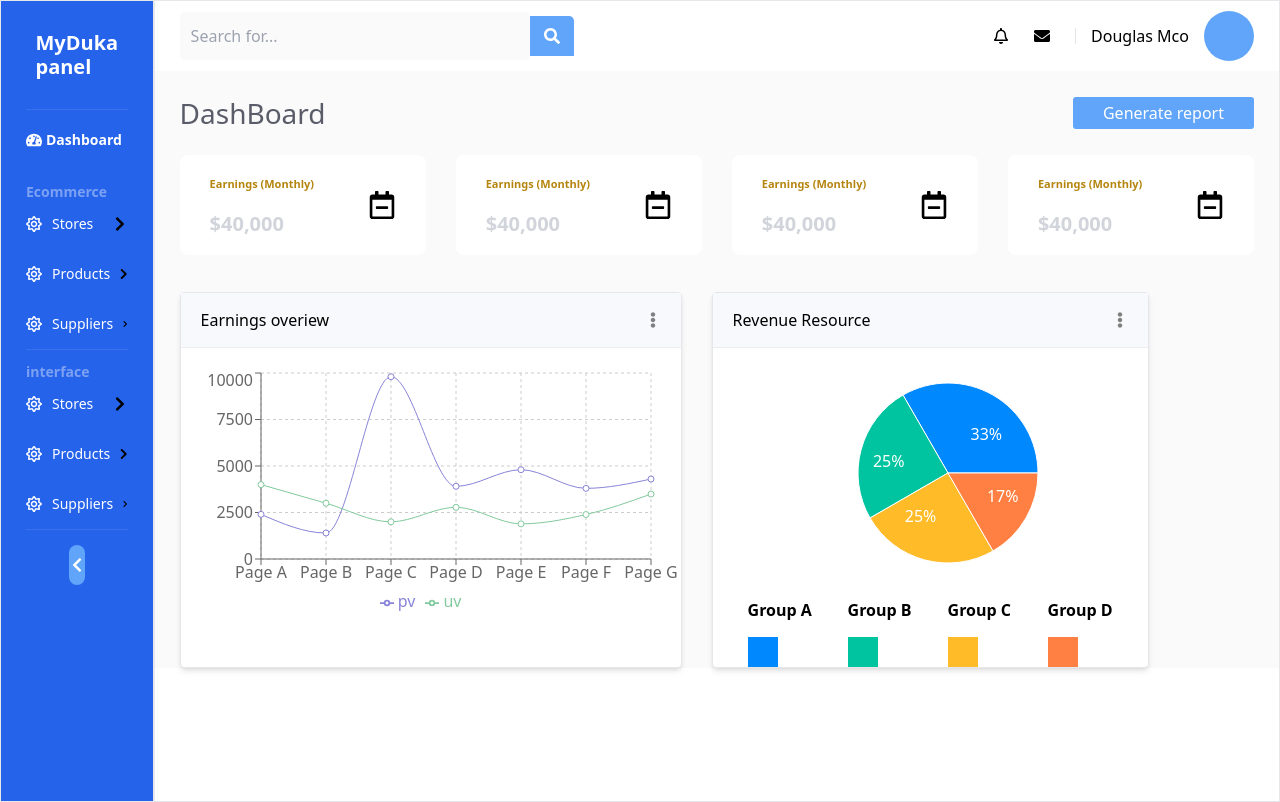
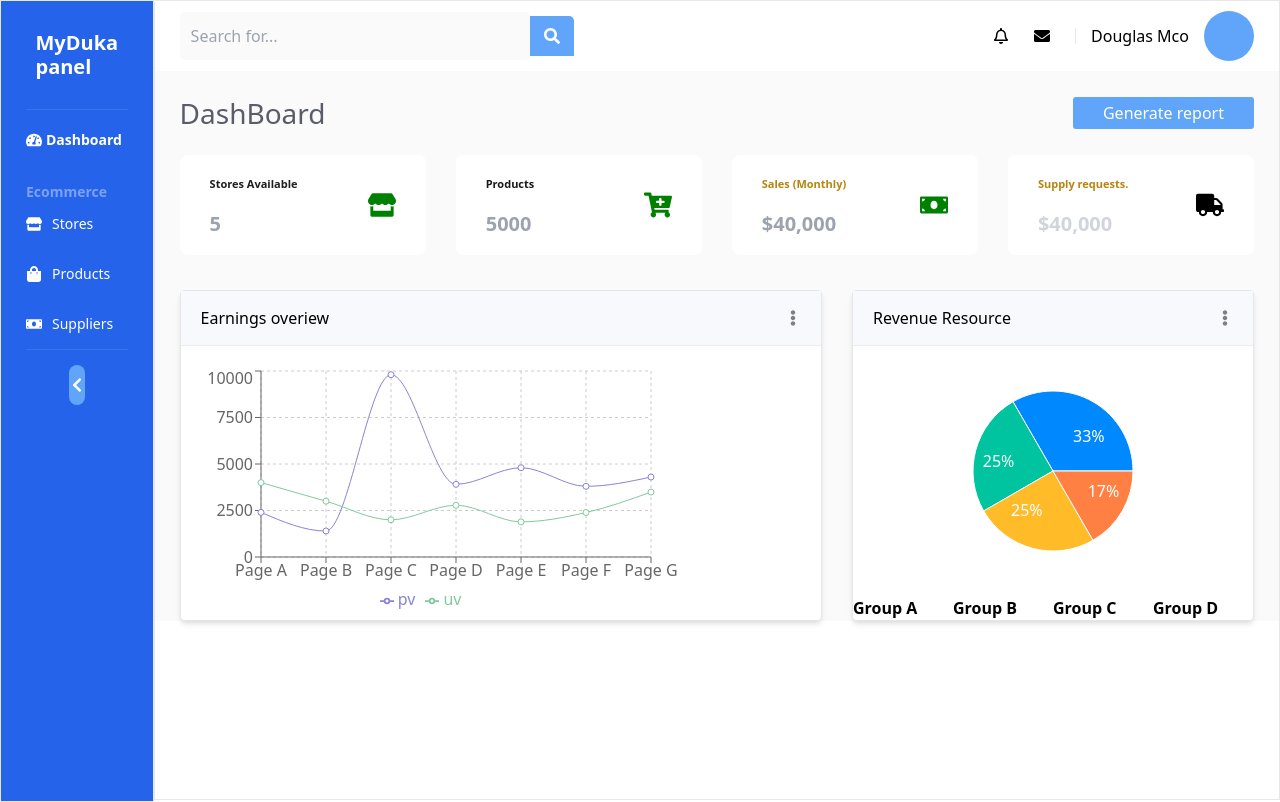
Before and after one commit to mark-kibo/My-duka, a React (Create React App) app: page / in a window 1280 px wide. Built offline with nearby package versions, Linux system fonts and the light colour scheme.

Commit message:
Updates on router

```diff
--- a/src/App.js
+++ b/src/App.js
@@ -2,21 +2,19 @@ import { Outlet } from "react-router-dom";
 import DashBoardOverView from "./components/DashBoard/DashBoardOverView";
 import Sidebar from "./components/Sidebar";
 
-
 function App() {
   return (
-    <div className="flex">
-      {/* sidebar */}
-      <div className="basis-[12%] border overflow-hidden">
-        <Sidebar/>
-
+    <div className="flex overflow-y-hidden">
+      {/* Sidebar */}
+      <div className="basis-[12%] border overflow-hidden bg-blue-600">
+        <Sidebar />
       </div>
 
-
-      <div className="basis-[88%] border overflow-y-auto">
-        <DashBoardOverView/>
+      {/* Dashboard */}
+      <div className="basis-[88%] border overflow-y-auto max-h-screen">
+        <DashBoardOverView />
         <div>
-          <Outlet></Outlet>
+          <Outlet />
         </div>
       </div>
     </div>
--- /dev/null
+++ b/src/components/Login.js
@@ -0,0 +1,9 @@
+import React from 'react'
+
+const Login = () => {
+  return (
+    <div>Login</div>
+  )
+}
+
+export default Login
--- a/src/components/Main.js
+++ b/src/components/Main.js
@@ -1,5 +1,5 @@
 import React from 'react'
-import { FaEllipsisV, FaRegCalendarMinus } from 'react-icons/fa'
+import { FaCartPlus, FaEllipsisV, FaMoneyBill, FaRegCalendarMinus, FaStore, FaTruck } from 'react-icons/fa'
 import AreaChart from './charts/AreaChart'
 import PieChartPlot from './charts/PieChart'
 
@@ -14,39 +14,39 @@ const Main = () => {
         <div className='grid grid-cols-4 gap-[30px] mt-[25px] pb-[15px]'>
             <div className='h-[100px] rounded-[8px] bg-white border-1-[4px] border-[#4E73DF] flex items-center justify-between px-[30px] cursor-pointer hover:shadow-lg transform hover:scale-[103%] transition duration-200'>
                     <div>
-                        <h2 className='text-[#B5850F] text-[11px] leading-[17px] font-bold'>Earnings (Monthly)</h2>
-                        <h1 className='text-[20px] leading-[24px] font-bold text-gray-300 mt-5'>$40,000</h1>
+                        <h2 className='text-[#1f1e1e] text-[11px] leading-[17px] font-bold'>Stores Available</h2>
+                        <h1 className='text-[20px] leading-[24px] font-bold text-gray-400 mt-5'>5</h1>
                     </div>
-                    <FaRegCalendarMinus fontSize={28} color=''/>
+                    <FaStore fontSize={28} color='green'/>
             </div>
 
             <div className='h-[100px] rounded-[8px] bg-white border-1-[4px] border-[#4E73DF] flex items-center justify-between px-[30px] cursor-pointer hover:shadow-lg transform hover:scale-[103%] transition duration-200'>
                     <div>
-                        <h2 className='text-[#B5850F] text-[11px] leading-[17px] font-bold'>Earnings (Monthly)</h2>
-                        <h1 className='text-[20px] leading-[24px] font-bold text-gray-300 mt-5'>$40,000</h1>
+                        <h2 className='text-[#1a1918] text-[11px] leading-[17px] font-bold'>Products</h2>
+                        <h1 className='text-[20px] leading-[24px] font-bold text-gray-400 mt-5'>5000</h1>
                     </div>
-                    <FaRegCalendarMinus fontSize={28} color=''/>
+                    <FaCartPlus className='outlined-none' fontSize={28} color='green'/>
             </div>
 
             <div className='h-[100px] rounded-[8px] bg-white border-1-[4px] border-[#4E73DF] flex items-center justify-between px-[30px] cursor-pointer hover:shadow-lg transform hover:scale-[103%] transition duration-200'>
                     <div>
-                        <h2 className='text-[#B5850F] text-[11px] leading-[17px] font-bold'>Earnings (Monthly)</h2>
-                        <h1 className='text-[20px] leading-[24px] font-bold text-gray-300 mt-5'>$40,000</h1>
+                        <h2 className='text-[#B5850F] text-[11px] leading-[17px] font-bold'>Sales (Monthly)</h2>
+                        <h1 className='text-[20px] leading-[24px] font-bold text-gray-400 mt-5'>$40,000</h1>
                     </div>
-                    <FaRegCalendarMinus fontSize={28} color=''/>
+                    <FaMoneyBill fontSize={28} color='green'/>
             </div>
 
             <div className='h-[100px] rounded-[8px] bg-white border-1-[4px] border-[#4E73DF] flex items-center justify-between px-[30px] cursor-pointer hover:shadow-lg transform hover:scale-[103%] transition duration-200'>
                     <div>
-                        <h2 className='text-[#B5850F] text-[11px] leading-[17px] font-bold'>Earnings (Monthly)</h2>
+                        <h2 className='text-[#B5850F] text-[11px] leading-[17px] font-bold'>Supply requests.</h2>
                         <h1 className='text-[20px] leading-[24px] font-bold text-gray-300 mt-5'>$40,000</h1>
                     </div>
-                    <FaRegCalendarMinus fontSize={28} color=''/>
+                    <FaTruck fontSize={28} color=''/>
             </div>
         </div>
 
         {/* charts */}
-        <div className='flex mt-[22px] w-full gap-[30px]'>
+        <div className='flex mt-[20px] w-full gap-[30px]'>
             <div className='basis-[70%] border bg-white shadow-md cursor-pointer rounded-[4px]'>
                 <div className='bg-[#F8F9FC] flex items-center justify-between py-[15px] px-[20px] border-b-[1px] border-[#EDEDED] mb-[20px]' >
                     <h2>Earnings overiew</h2>
@@ -62,15 +62,11 @@ const Main = () => {
                     <FaEllipsisV color='gray' className='cursor-pointer'/>
                 </div>
 
-                <div className='pl-[35px]'>
                     <PieChartPlot />
-                </div>
+
             </div>
 
-            <div className='mt-[22px] w-full gap-[30px]'>
-                    <div></div>
-                    <div></div>
-            </div>
+
 
         </div>
 
--- a/src/components/Sidebar.js
+++ b/src/components/Sidebar.js
@@ -1,17 +1,21 @@
 import React from 'react'
 import { Link } from 'react-router-dom';
-import { FaTachometerAlt, FaRegSun, FaChevronRight, FaChevronLeft } from "react-icons/fa"
+import { FaTachometerAlt, FaRegSun, FaChevronRight, FaChevronLeft, FaStore, FaShoppingBag, FaMoneyBill} from "react-icons/fa"
 
 const Sidebar = () => {
   return (
-    <div className='bg-blue-600 h-screen px-[25px]'>
+    <div className='bg-blue-600 min-h-screen px-[25px] overflow-y-hidden'>
         <div className='px-[15px] py-[30px] flex items-center justify-center border-b-[1px] border-[#EDEDED]/[0.1]'>
             <h1 className='text-white text-[20px] leading-[24px] font-extrabold cursor-pointer'>MyDuka panel</h1>
         </div>
 
         <div className='flex items-center gap-1 py-[20px] border-h-[1px] border-[#EDEDED]/[0.1]'>
                 <FaTachometerAlt color='white'/>
-                <p className='text-[14px] leading-[20px] font-bold text-white'>Dashboard</p>
+                <p className='text-[14px] leading-[20px] font-bold text-white cursor-pointer'>
+                    <Link to="/">
+                    Dashboard
+                    </Link>
+                    </p>
         </div>
 
         <div className='pt-[15px] border-b-[1px] border-[#EDEDED]/[0.1]'>
@@ -19,53 +23,27 @@ const Sidebar = () => {
             <div className='flex items-center justify-between gap-[10px] py-[15px] cursor-pointer'>
                 <div className='flex items-center gap-[10px]'>
                     <Link to="/stores" className='flex items-center gap-[10px]'>
-                        <FaRegSun color='white'/>
-                        <p className='text-[14px] leading-[20px] font-normal text-white'>Stores</p>
+                        <FaStore color='white'/>
+                        <p className='text-[14px] leading-[20px] font-normal text-white cursor-pointer'>Stores</p>
                     </Link>
                 </div>
-                <FaChevronRight/>
+
             </div>
 
             <div className='flex items-center justify-between gap-[10px] py-[15px] cursor-pointer'>
                 <div className='flex items-center gap-[10px]'>
-                    <FaRegSun color='white'/>
+                    <FaShoppingBag color='white'/>
                     <p className='text-[14px] leading-[20px] font-normal text-white'>Products</p>
                 </div>
-                <FaChevronRight/>
+
             </div>
 
             <div className='flex items-center justify-between gap-[10px] py-[15px] cursor-pointer'>
                 <div className='flex items-center gap-[10px]'>
-                    <FaRegSun color='white'/>
+                    <FaMoneyBill color='white'/>
                     <p className='text-[14px] leading-[20px] font-normal text-white'>Suppliers</p>
                 </div>
-                <FaChevronRight/>
-            </div>
-        </div>
-        <div className='pt-[15px] border-b-[1px] border-[#EDEDED]/[0.1]'>
-            <p className='text-[14px] font-extrabold leading-[14px] text-white/[0.4]'>interface</p>
-            <div className='flex items-center justify-between gap-[10px] py-[15px] cursor-pointer'>
-                <div className='flex items-center gap-[10px]'>
-                    <FaRegSun color='white'/>
-                    <p className='text-[14px] leading-[20px] font-normal text-white'>Stores</p>
-                </div>
-                <FaChevronRight/>
-            </div>
 
-            <div className='flex items-center justify-between gap-[10px] py-[15px] cursor-pointer'>
-                <div className='flex items-center gap-[10px]'>
-                    <FaRegSun color='white'/>
-                    <p className='text-[14px] leading-[20px] font-normal text-white'>Products</p>
-                </div>
-                <FaChevronRight/>
-            </div>
-
-            <div className='flex items-center justify-between gap-[10px] py-[15px] cursor-pointer'>
-                <div className='flex items-center gap-[10px]'>
-                    <FaRegSun color='white'/>
-                    <p className='text-[14px] leading-[20px] font-normal text-white'>Suppliers</p>
-                </div>
-                <FaChevronRight/>
             </div>
         </div>
 
--- a/src/components/charts/PieChart.js
+++ b/src/components/charts/PieChart.js
@@ -34,7 +34,7 @@ export default function PieChartPlot() {
                     cy="50%"
                     labelLine={false}
                     label={renderCustomizedLabel}
-                    outerRadius={90}
+                    outerRadius={80}
                     fill="#8884d8"
                     dataKey="value"
                 >
@@ -50,14 +50,14 @@ export default function PieChartPlot() {
                 ))}
             </div>
 
-            <div className='grid grid-cols-4 mt-[15px]'>
+            {/* <div className='grid grid-cols-4 mt-5'>
 
                 {COLORS.map((item, index) => (
                     <div className='h-[30px] w-[30px]' style={{background:item}} key={index}>
 
                     </div>
                 ))}
-            </div>
+            </div> */}
         </>
     );
 }
--- a/src/index.css
+++ b/src/index.css
@@ -3,6 +3,7 @@
 @tailwind utilities;
 
 
-/* *{
+*{
   box-sizing: border-box;
-} */
+  margin:0;
+}
--- a/src/router/Router.js
+++ b/src/router/Router.js
@@ -3,17 +3,23 @@ import { BrowserRouter, Routes, Route } from 'react-router-dom'
 import App from '../App'
 import Main from '../components/Main'
 import New from '../components/new'
+import Stores from '../components/Stores'
+import PrivateRoute from '../utils/PrivateRoute'
+import Login from '../components/Login'
 
 const Router = () => {
     return (
         <div>
             <BrowserRouter>
                 <Routes>
+                <Route element={<PrivateRoute />}>
                     <Route path="/" element={<App />}>
                         <Route index element={<Main />} />
-                        <Route path='/new' element={<New />} />
+                        <Route path='/stores' element={<Stores />} />
 
                     </Route>
+                </Route>
+                <Route path='/login' element={<Login/>}/>
                 </Routes>
             </BrowserRouter>
         </div>
--- /dev/null
+++ b/src/utils/PrivateRoute.js
@@ -0,0 +1,17 @@
+
+import {  Navigate, Outlet } from  "react-router-dom"
+
+
+
+
+
+const PrivateRoute = ()=>{
+        let user = true
+
+
+        return (
+           user ? <Outlet/> : <Navigate to="/login"/>
+        )
+}
+
+export default PrivateRoute
```
